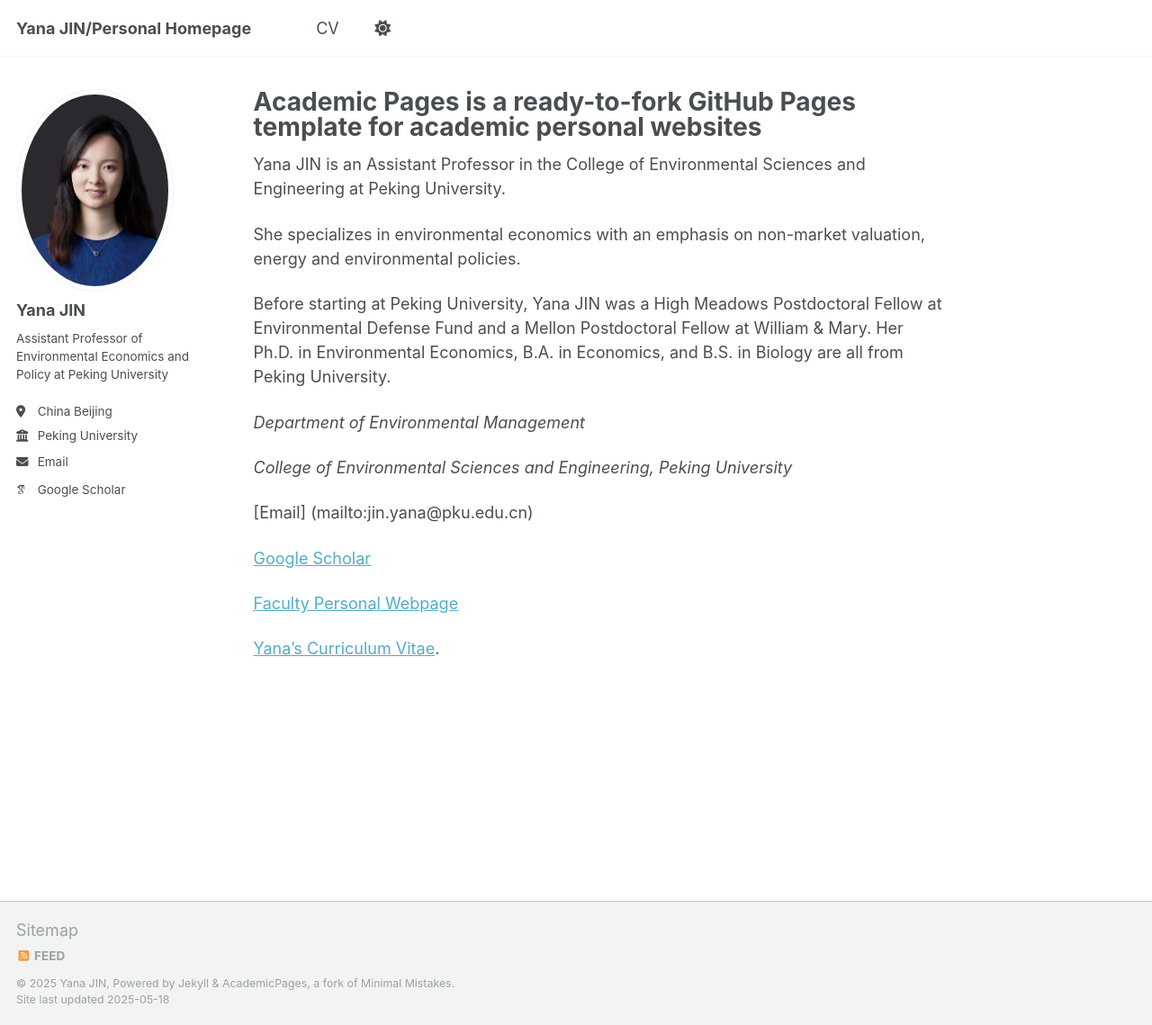
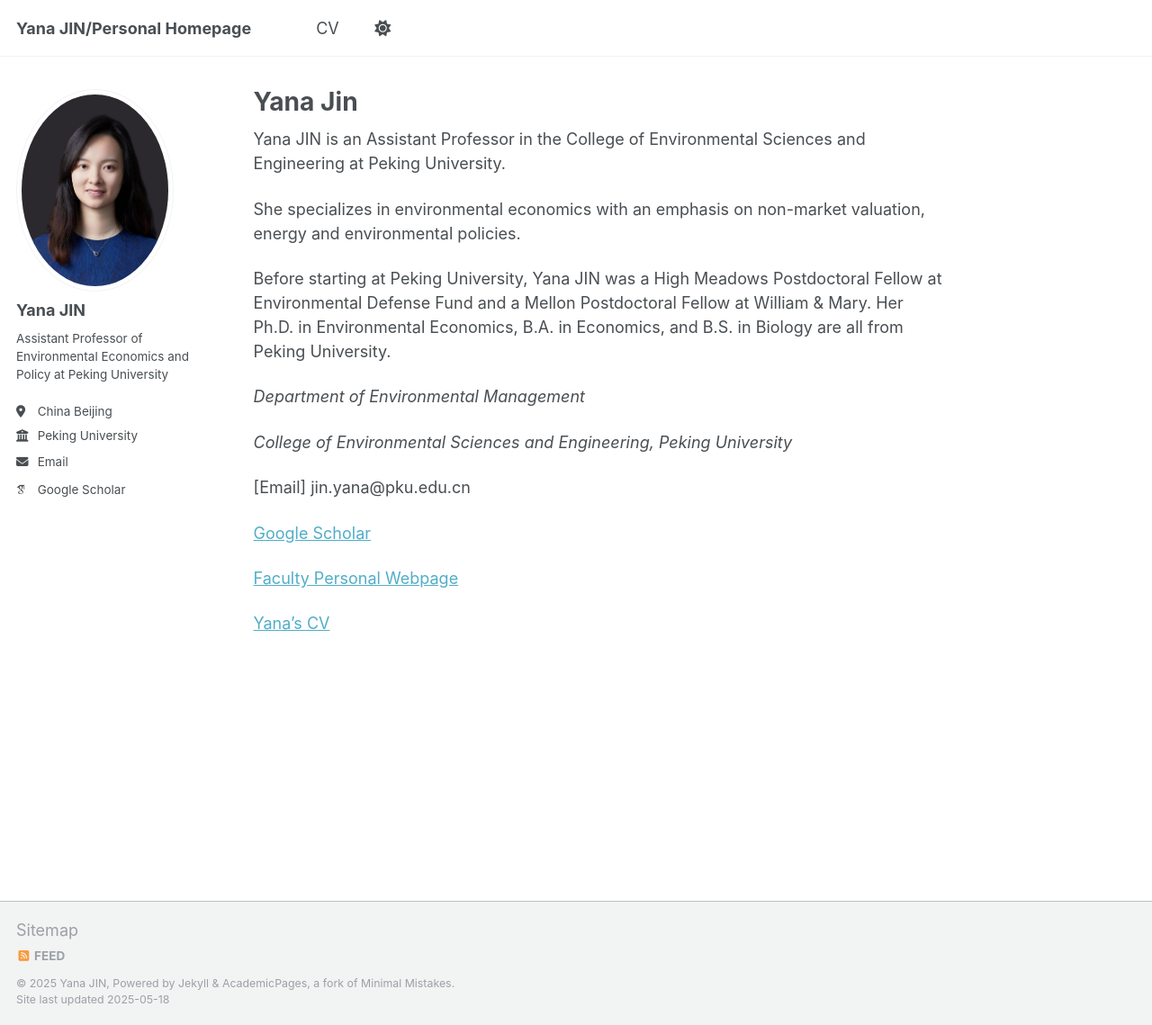
Before and after one commit to Cerulean23Y/YanaJin, a Jekyll site: the page built from _pages/about.md, in a window 1280 px wide and 1139 px high. Shown: the whole window at 90% size. Built offline with Jekyll 4.4.1, drawn with Linux system fonts in a browser that asks for light colours; some web fonts are replaced.

Commit message:
Update about.md

```diff
--- a/_pages/about.md
+++ b/_pages/about.md
@@ -1,6 +1,6 @@
 ---
 permalink: /
-title: "Academic Pages is a ready-to-fork GitHub Pages template for academic personal websites"
+title: "Yana Jin"
 author_profile: true
 redirect_from:
   - /about/
@@ -17,10 +17,10 @@ Before starting at Peking University, Yana JIN was a High Meadows Postdoctoral F
 
 *College of Environmental Sciences and Engineering, Peking University*
 
-[Email] (mailto:jin.yana@pku.edu.cn)
+[Email] jin.yana@pku.edu.cn
 
 [Google Scholar](bit.ly/32Oh18g)
 
 [Faculty Personal Webpage](http://scholar.pku.edu.cn/yjin/home)
 
-[Yana's Curriculum Vitae](../files/CV_Yana_Jin_2page(1).pdf).
+[Yana's CV](files/CV_Yana_Jin_2page(1).pdf)
```
